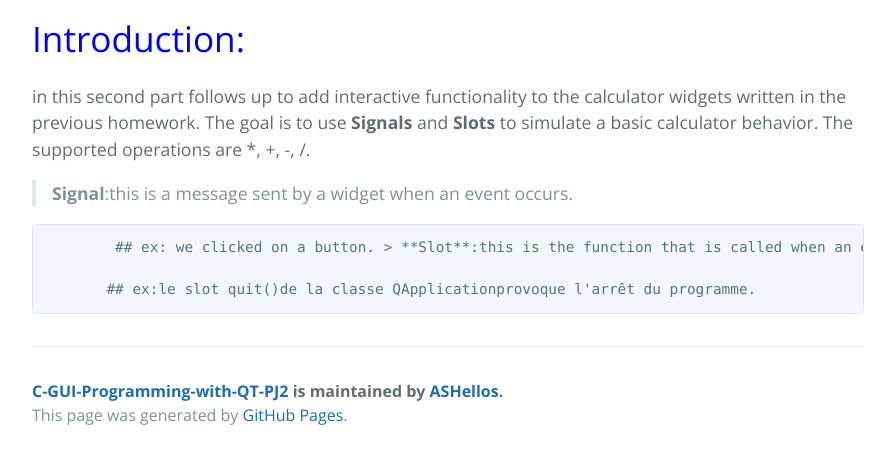
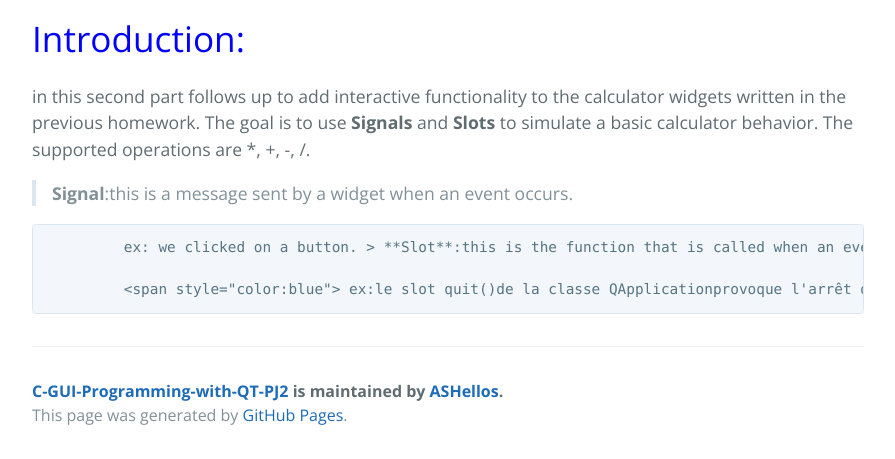
Before and after one commit to ASHellos/C-GUI-Programming-with-QT-PJ2, a Jekyll site: the page built from another-page.md, in a window 1280 px wide. Shown: the part 811-1270 px from the top of the page, without its empty margins (192-1087 px from the left). Built offline with Jekyll 4.4.1, drawn with Linux system fonts in a browser that asks for light colours; our own code applies the rules of GitHub Pages for plain Markdown files; part of the change alters nothing that is shown.

Commit message:
Update another-page.md

```diff
--- a/another-page.md
+++ b/another-page.md
@@ -9,7 +9,7 @@
 
 > **Signal**:this is a message sent by a widget when an event occurs.
 
-            ## ex: we clicked on a button.
+             ex: we clicked on a button.
 > **Slot**:this is the function that is called when an event has occurred. It is said that the signal calls the slot. Concretely, a slot is a method of a class.
 
-           ## ex:le slot quit()de la classe QApplicationprovoque l'arrêt du programme.
+             <span style="color:blue"> ex:le slot quit()de la classe QApplicationprovoque l'arrêt du programme.</span>
```
